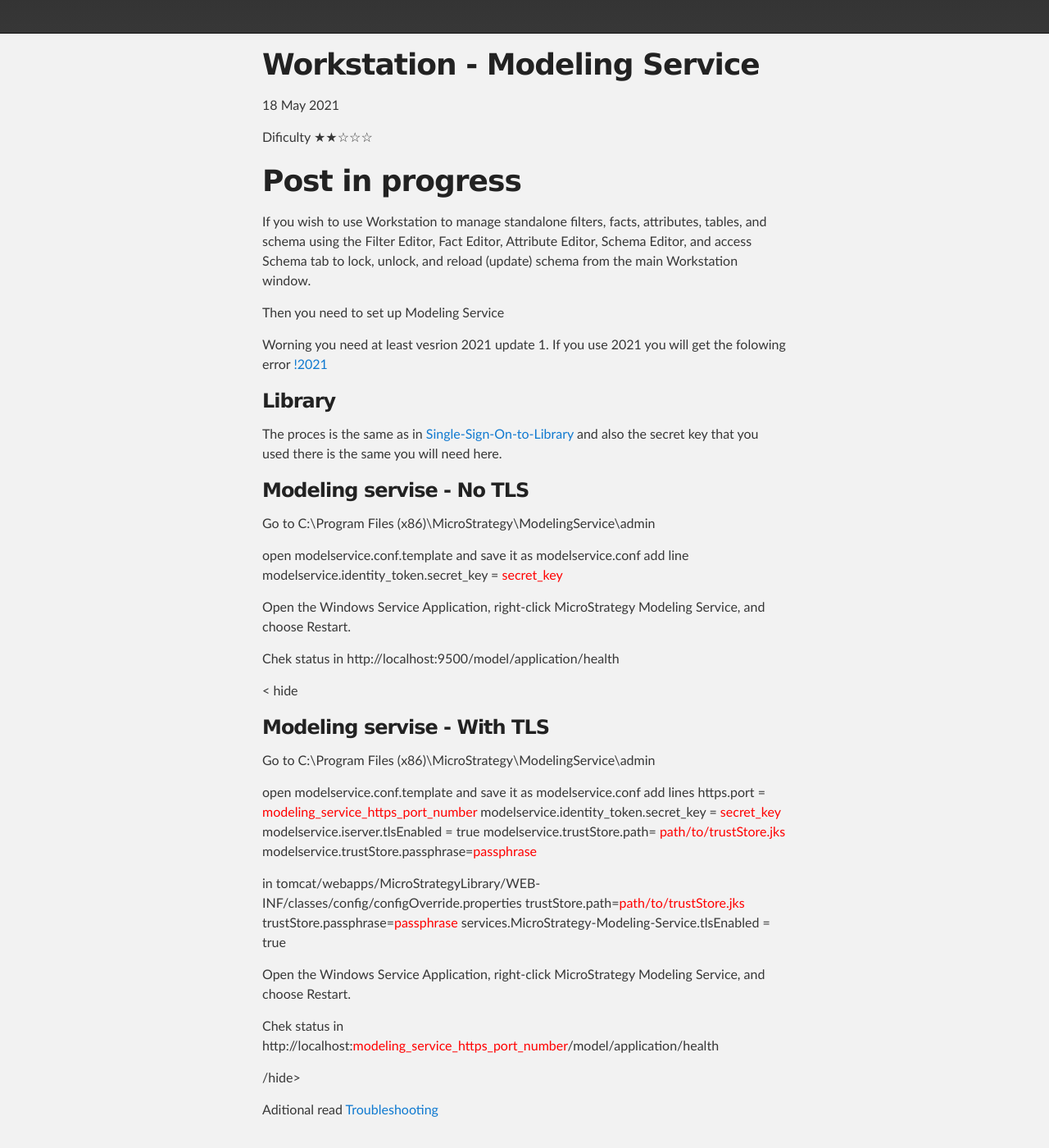
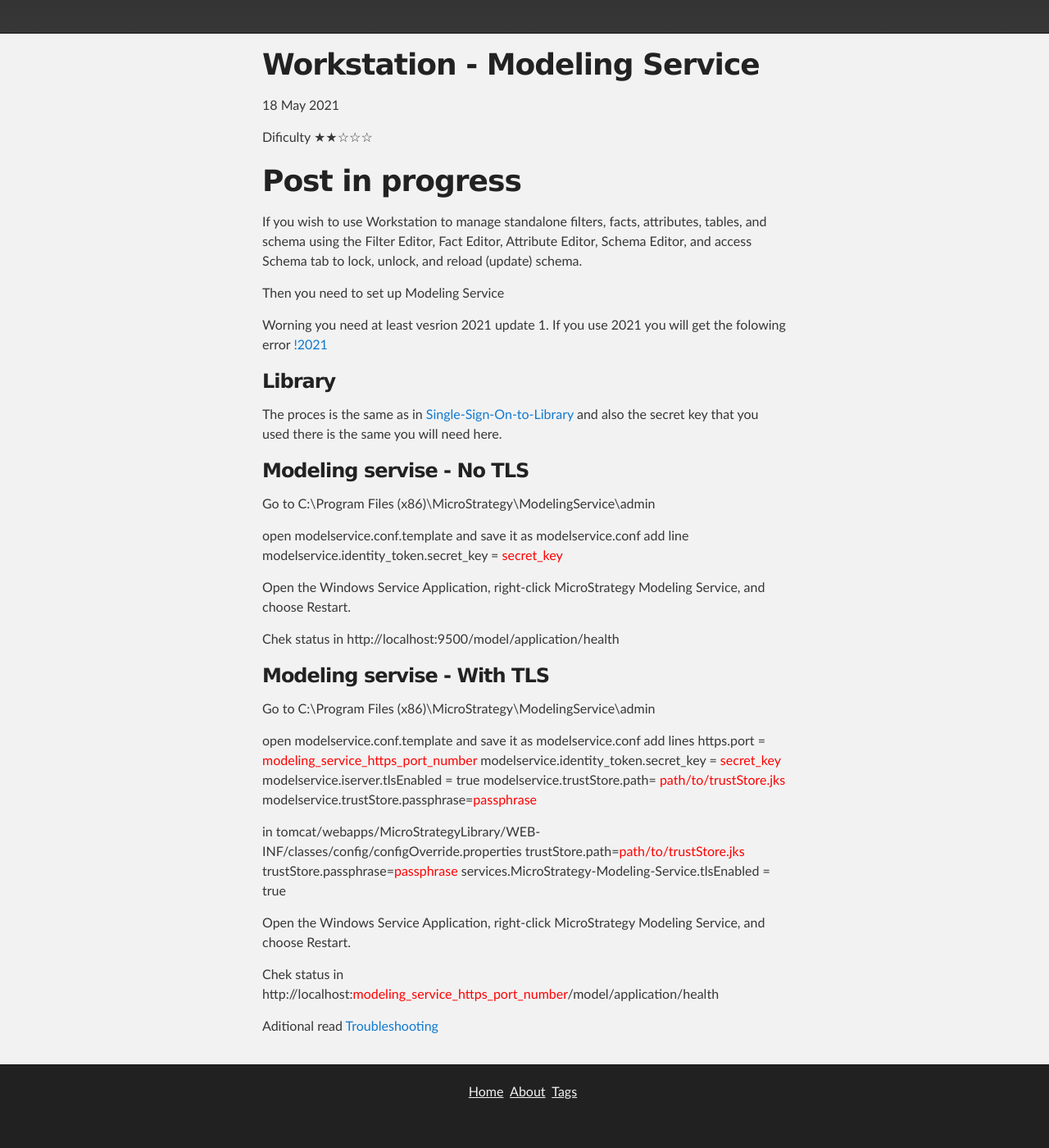
Before and after one commit to kl82slo/kl82slo.github.io, a Jekyll site: the page built from _posts/2021-05-18-0004 MicroStrategy Modeling Service.md, in a window 1280 px wide and 1400 px high, scrolled down 261 px. Shown: the whole window at 82% size. Built offline with Jekyll 4.4.1, drawn with Linux system fonts in a browser that asks for light colours; after the commit the page ends 1624 px from its top, so only the background shows below that.

Commit message:
Update 2021-05-18-0004 MicroStrategy Modeling Service.md

```diff
--- a/_posts/2021-05-18-0004 MicroStrategy Modeling Service.md
+++ b/_posts/2021-05-18-0004 MicroStrategy Modeling Service.md
@@ -14,7 +14,7 @@
 
 # Post in progress
 
-If you wish to use Workstation to manage standalone filters, facts, attributes, tables, and schema using the Filter Editor, Fact Editor, Attribute Editor, Schema Editor, and access Schema tab to lock, unlock, and reload (update) schema from the main Workstation window.
+If you wish to use Workstation to manage standalone filters, facts, attributes, tables, and schema using the Filter Editor, Fact Editor, Attribute Editor, Schema Editor, and access Schema tab to lock, unlock, and reload (update) schema.
 
 Then you need to set up Modeling Service
 
@@ -37,7 +37,6 @@
 Chek status in
 http://localhost:9500/model/application/health
 
-< hide
 ### Modeling servise - With TLS
 Go to C:\Program Files (x86)\MicroStrategy\ModelingService\admin
 
@@ -59,7 +58,5 @@
 Chek status in
 http://localhost:<font color='red'>modeling_service_https_port_number</font>/model/application/health
 
-/hide>
-
 Aditional read
 [Troubleshooting](https://www2.microstrategy.com/producthelp/Current/InstallConfig/en-us/Content/modeling_service_troubleshooting.htm)
```
